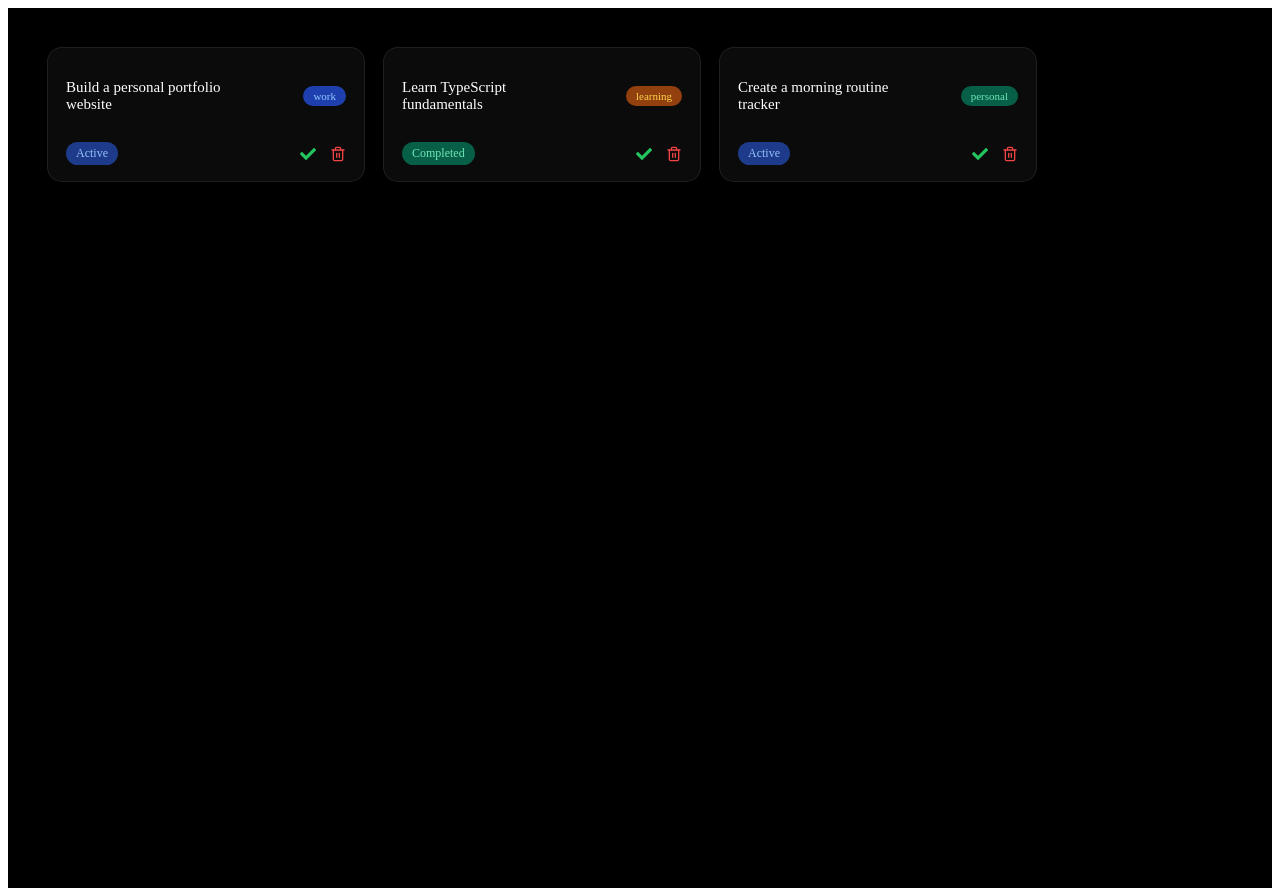
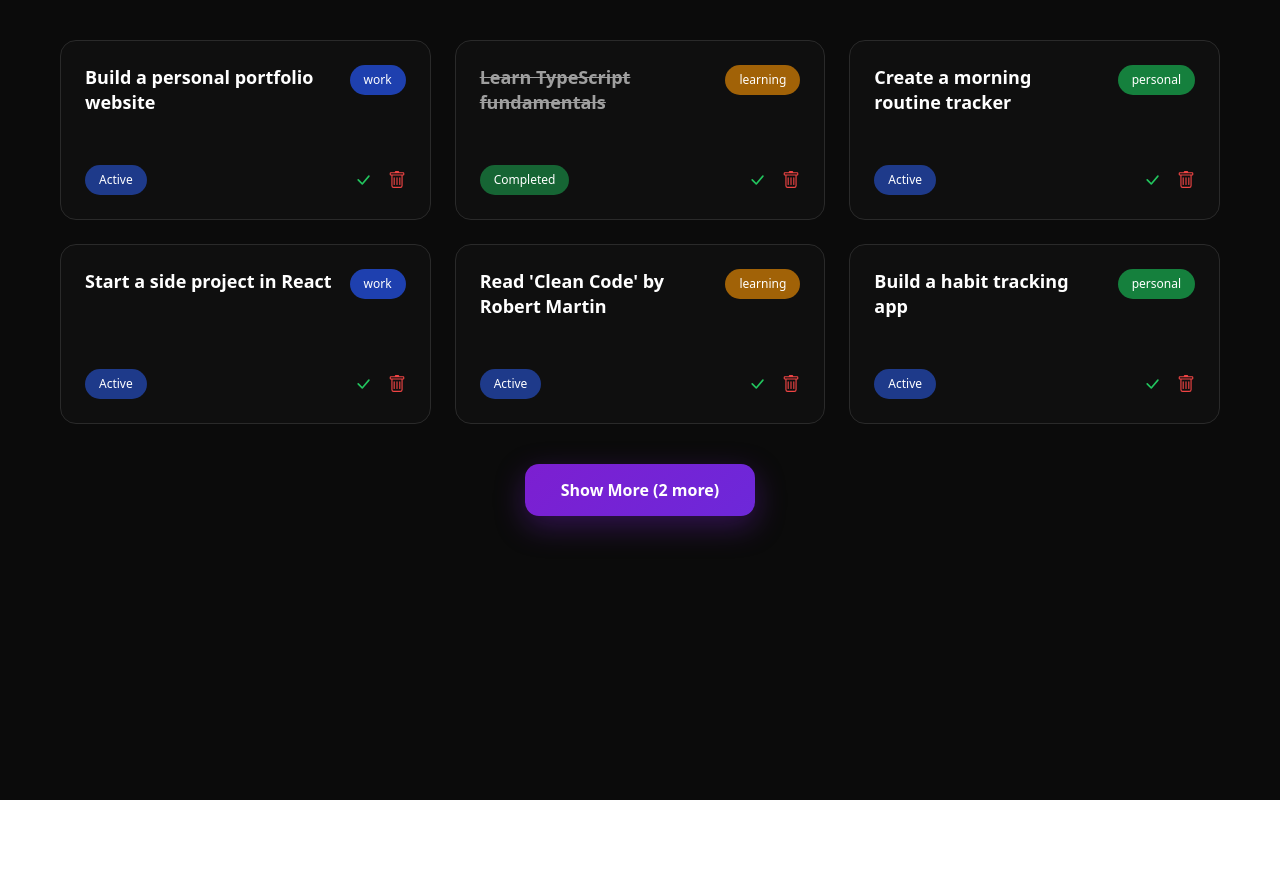
Before and after one commit to Faten01alsafadi/idea-board-team, a React (Vite) app: page / in a window 1280 px wide. After the commit the page ends 800 px from the top, so only its background shows below. Built offline with nearby package versions, Linux system fonts and the light colour scheme.

Commit message:
8 cards with button static

```diff
--- a/src/App.jsx
+++ b/src/App.jsx
@@ -1,4 +1,5 @@
-import IdeaCard from "./sections/IdeaCard/IdeaCard"
+import CardContainer from "./sections/CardContainer/CardContainer"
+
 
 
 
@@ -7,27 +8,7 @@ function App() {
 
   return (
     <>
-  <div style={{ background: "#000", minHeight: "100vh", padding: "40px" }}>
-      <div style={{ display: "flex", gap: "20px" }}>
-        <IdeaCard
-          title="Build a personal portfolio website"
-          tag="work"
-          status="Active"
-        />
-
-        <IdeaCard
-          title="Learn TypeScript fundamentals"
-          tag="learning"
-          status="Completed"
-        />
-
-        <IdeaCard
-          title="Create a morning routine tracker"
-          tag="personal"
-          status="Active"
-        />
-      </div>
-    </div>
+    <CardContainer />
     </>
   )
 }
--- /dev/null
+++ b/src/components/IdeaCard/IdeaCard.jsx
@@ -0,0 +1,38 @@
+import styles from "./IdeaCard.module.css";
+import { BsCheckLg, BsTrash } from "react-icons/bs";
+
+export default function IdeaCard({
+  title,
+  category,
+  status,
+  completed,
+}) {
+  return (
+    <div className={styles.card}>
+      <div className={styles.header}>
+        <h3 className={completed ? styles.completedTitle : ""}>
+          {title}
+        </h3>
+
+        <span className={`${styles.badge} ${styles[category]}`}>
+          {category}
+        </span>
+      </div>
+
+      <div className={styles.footer}>
+        <span
+          className={`${styles.status} ${
+            completed ? styles.completed : styles.active
+          }`}
+        >
+          {status}
+        </span>
+
+        <div className={styles.actions}>
+          <BsCheckLg className={styles.check} />
+          <BsTrash className={styles.delete} />
+        </div>
+      </div>
+    </div>
+  );
+}
--- /dev/null
+++ b/src/components/IdeaCard/IdeaCard.module.css
@@ -0,0 +1,89 @@
+.card {
+  background-color: #0f0f0f;
+  border: 1px solid #2a2a2a;
+  border-radius: 16px;
+  padding: 24px;
+  color: #fff;
+  display: flex;
+  flex-direction: column;
+  justify-content: space-between;
+  min-height: 180px;
+}
+
+.header {
+  display: flex;
+  justify-content: space-between;
+  align-items: flex-start;
+  gap: 16px;
+}
+
+.header h3 {
+  font-size: 18px;
+  font-weight: 600;
+  line-height: 1.4;
+}
+
+.completedTitle {
+  text-decoration: line-through;
+  opacity: 0.6;
+}
+
+.badge {
+  padding: 6px 14px;
+  border-radius: 999px;
+  font-size: 12px;
+  font-weight: 500;
+  text-transform: lowercase;
+}
+
+.work {
+  background-color: #1e40af;
+}
+
+.learning {
+  background-color: #a16207;
+}
+
+.personal {
+  background-color: #15803d;
+}
+
+.footer {
+  display: flex;
+  justify-content: space-between;
+  align-items: center;
+  margin-top: 20px;
+}
+
+.status {
+  padding: 6px 14px;
+  border-radius: 999px;
+  font-size: 12px;
+  display: flex;
+  align-items: center;
+  gap: 6px;
+}
+
+.active {
+  background-color: #1e3a8a;
+}
+
+.completed {
+  background-color: #166534;
+}
+
+.actions {
+  display: flex;
+  gap: 16px;
+  font-size: 18px;
+}
+
+.check {
+  color: #22c55e;
+  cursor: pointer;
+}
+
+.delete {
+  color: #ef4444;
+  cursor: pointer;
+}
--- a/src/main.jsx
+++ b/src/main.jsx
@@ -1,5 +1,7 @@
 import { StrictMode } from 'react'
 import { createRoot } from 'react-dom/client'
+import 'bootstrap/dist/css/bootstrap.min.css';
+
 
 
 import './index.css'
--- /dev/null
+++ b/src/sections/CardContainer/CardContainer.jsx
@@ -0,0 +1,73 @@
+import { useState } from "react";
+import styles from "./CardContainer.module.css";
+import IdeaCard from "../../components/IdeaCard/IdeaCard";
+import { Button } from "react-bootstrap";
+
+export default function CardContainer() {
+  const [showMore, setShowMore] = useState(false);
+
+  const ideas = [
+    {
+      title: "Build a personal portfolio website",
+      category: "work",
+      status: "Active",
+    },
+    {
+      title: "Learn TypeScript fundamentals",
+      category: "learning",
+      status: "Completed",
+      completed: true,
+    },
+    {
+      title: "Create a morning routine tracker",
+      category: "personal",
+      status: "Active",
+    },
+    {
+      title: "Start a side project in React",
+      category: "work",
+      status: "Active",
+    },
+    {
+      title: "Read 'Clean Code' by Robert Martin",
+      category: "learning",
+      status: "Active",
+    },
+    {
+      title: "Build a habit tracking app",
+      category: "personal",
+      status: "Active",
+    },
+    {
+      title: "Contribute to open source projects",
+      category: "work",
+      status: "Active",
+    },
+    {
+      title: "Master CSS Grid and Flexbox",
+      category: "learning",
+      status: "Completed",
+      completed: true,
+    },
+  ];
+
+  const visibleIdeas = showMore ? ideas : ideas.slice(0, 6);
+
+  return (
+    <section className={styles.container}>
+      <div className={styles.grid}>
+        {visibleIdeas.map((idea, index) => (
+          <IdeaCard key={index} {...idea} />
+        ))}
+      </div>
+      <div className={styles.buttonWrapper}>
+        <button
+          className={styles.showButton}
+          onClick={() => setShowMore(!showMore)}
+        >
+          {showMore ? "Show Less" : `Show More (${ideas.length - 6} more)`}
+        </button>
+      </div>
+    </section>
+  );
+}
--- /dev/null
+++ b/src/sections/CardContainer/CardContainer.module.css
@@ -0,0 +1,37 @@
+.container {
+  background-color: #0b0b0b;
+  min-height: 100vh;
+  padding: 40px 60px;
+}
+
+.grid {
+  display: grid;
+  grid-template-columns: repeat(auto-fill, minmax(320px, 1fr));
+  gap: 24px;
+}
+
+.buttonWrapper {
+  margin-top: 40px;
+  text-align: center;
+}
+.showButton {
+  background: linear-gradient(135deg, #7c1fd1, #6d28d9);
+  color: #fff;
+  border: none;
+  padding: 14px 36px;
+  font-size: 16px;
+  font-weight: 600;
+  border-radius: 14px;
+  cursor: pointer;
+  transition: all 0.25s ease;
+  box-shadow: 0 10px 30px rgba(124, 31, 209, 0.35);
+}
+
+.showButton:hover {
+  transform: translateY(-2px);
+  box-shadow: 0 14px 40px rgba(124, 31, 209, 0.55);
+}
+
+.showButton:active {
+  transform: scale(0.97);
+}
--- a/src/sections/IdeaCard/IdeaCard.jsx
+++ /dev/null
@@ -1,31 +0,0 @@
-import { FaCheck } from "react-icons/fa";
-import { FiTrash2 } from "react-icons/fi";
-import styles from './IdeaCard.module.css';
-
-export default function IdeaCard( { title, tag, status }) {
-    return (
-        <div className={styles.container}>
-           <div className={styles.top}>
-        <h3>{title}</h3>
-        <span className={`${styles.tag} ${styles[tag]}`}>
-          {tag}
-        </span>
-      </div>
-
-      <div className={styles.bottom}>
-        <span
-          className={`${styles.status} ${
-            status === "Completed" ? styles.completed : styles.active
-          }`}
-        >
-          {status}
-        </span>
-
-        <div className={styles.actions}>
-          <FaCheck className={styles.check} />
-          <FiTrash2 className={styles.delete} />
-        </div>
-      </div>
-        </div>
-    );
-}
--- a/src/sections/IdeaCard/IdeaCard.module.css
+++ /dev/null
@@ -1,83 +0,0 @@
-.container {
-  background: #0b0b0b;
-  border-radius: 14px;
-  padding: 16px 18px;
-  width: 280px;
-  box-shadow: 0 0 0 1px #1f1f1f;
-  display: flex;
-  flex-direction: column;
-  gap: 14px;
-}
-
-.top {
-  display: flex;
-  justify-content: space-between;
-  align-items: center;
-}
-
-.top h3 {
-  font-size: 15px;
-  font-weight: 500;
-  color: #fff;
-  max-width: 180px;
-}
-
-.tag {
-  font-size: 11px;
-  padding: 4px 10px;
-  border-radius: 20px;
-  text-transform: lowercase;
-}
-
-.work {
-  background: #1e40af;
-  color: #93c5fd;
-}
-
-.learning {
-  background: #92400e;
-  color: #fcd34d;
-}
-
-.personal {
-  background: #065f46;
-  color: #6ee7b7;
-}
-
-.bottom {
-  display: flex;
-  justify-content: space-between;
-  align-items: center;
-}
-
-.status {
-  font-size: 12px;
-  padding: 4px 10px;
-  border-radius: 20px;
-}
-
-.active {
-  background: #1e3a8a;
-  color: #93c5fd;
-}
-
-.completed {
-  background: #065f46;
-  color: #6ee7b7;
-}
-
-.actions {
-  display: flex;
-  gap: 14px;
-  align-items: center;
-}
-
-.check {
-  color: #22c55e;
-  cursor: pointer;
-}
-
-.delete {
-  color: #ef4444;
-  cursor: pointer;
-}
```
